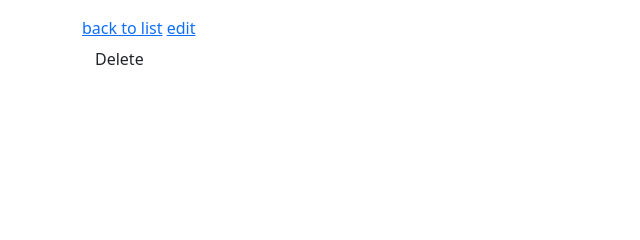
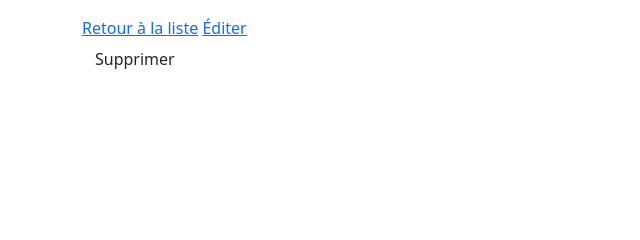
Before and after one commit to yaelchampclaux/Mediatheque, a Symfony app: template site/templates/edition/show.html.twig in a window 1280 px wide. Shown: the part 276-516 px from the top of the page, without its empty margins (0-640 px from the left). Run offline with Twig, Linux system fonts and the light colour scheme; the template is opened without the code that fills it, so the values that code supplies are empty; some libraries are stand-ins or nearby versions.

Commit message:
Francisation complète des pages CRUD (show/edit/delete/etc.)

```diff
--- a/site/templates/edition/_delete_form.html.twig
+++ b/site/templates/edition/_delete_form.html.twig
@@ -1,4 +1,4 @@
 <form method="post" action="{{ path('app_edition_delete', {'id': edition.id}) }}" onsubmit="return confirm('Are you sure you want to delete this item?');">
-    <input type="hidden" name="_token" value="{{ csrf_token('delete' ~ edition.id) }}">
-    <button class="btn">Delete</button>
+    <input type="hidden" name="_token" value="{{ csrf_token('Supprimer' ~ edition.id) }}">
+    <button class="btn">Supprimer</button>
 </form>
--- a/site/templates/edition/_form.html.twig
+++ b/site/templates/edition/_form.html.twig
@@ -1,4 +1,4 @@
 {{ form_start(form) }}
     {{ form_widget(form) }}
-    <button class="btn">{{ button_label|default('Save') }}</button>
+    <button class="btn">{{ button_label|default('Enregistrer') }}</button>
 {{ form_end(form) }}
--- a/site/templates/edition/edit.html.twig
+++ b/site/templates/edition/edit.html.twig
@@ -5,9 +5,9 @@
 {% block body %}
     <h1>Edit Edition</h1>
 
-    {{ include('edition/_form.html.twig', {'button_label': 'Update'}) }}
+    {{ include('edition/_form.html.twig', {'button_label': 'Mettre à jour'}) }}
 
-    <a href="{{ path('app_edition_index') }}">back to list</a>
+    <a href="{{ path('app_edition_index') }}">Retour à la liste</a>
 
     {{ include('edition/_delete_form.html.twig') }}
 {% endblock %}
--- a/site/templates/edition/new.html.twig
+++ b/site/templates/edition/new.html.twig
@@ -3,9 +3,9 @@
 {% block title %}New Edition{% endblock %}
 
 {% block body %}
-    <h1>Create new Edition</h1>
+    <h1>Créer new Edition</h1>
 
     {{ include('edition/_form.html.twig') }}
 
-    <a href="{{ path('app_edition_index') }}">back to list</a>
+    <a href="{{ path('app_edition_index') }}">Retour à la liste</a>
 {% endblock %}
--- a/site/templates/edition/show.html.twig
+++ b/site/templates/edition/show.html.twig
@@ -26,9 +26,9 @@
         </tbody>
     </table>
 
-    <a href="{{ path('app_edition_index') }}">back to list</a>
+    <a href="{{ path('app_edition_index') }}">Retour à la liste</a>
 
-    <a href="{{ path('app_edition_edit', {'id': edition.id}) }}">edit</a>
+    <a href="{{ path('app_edition_edit', {'id': edition.id}) }}">Éditer</a>
 
     {{ include('edition/_delete_form.html.twig') }}
 {% endblock %}
```
Also changed, not shown: site/templates/edition/index.html.twig (+5 -4 lines).
